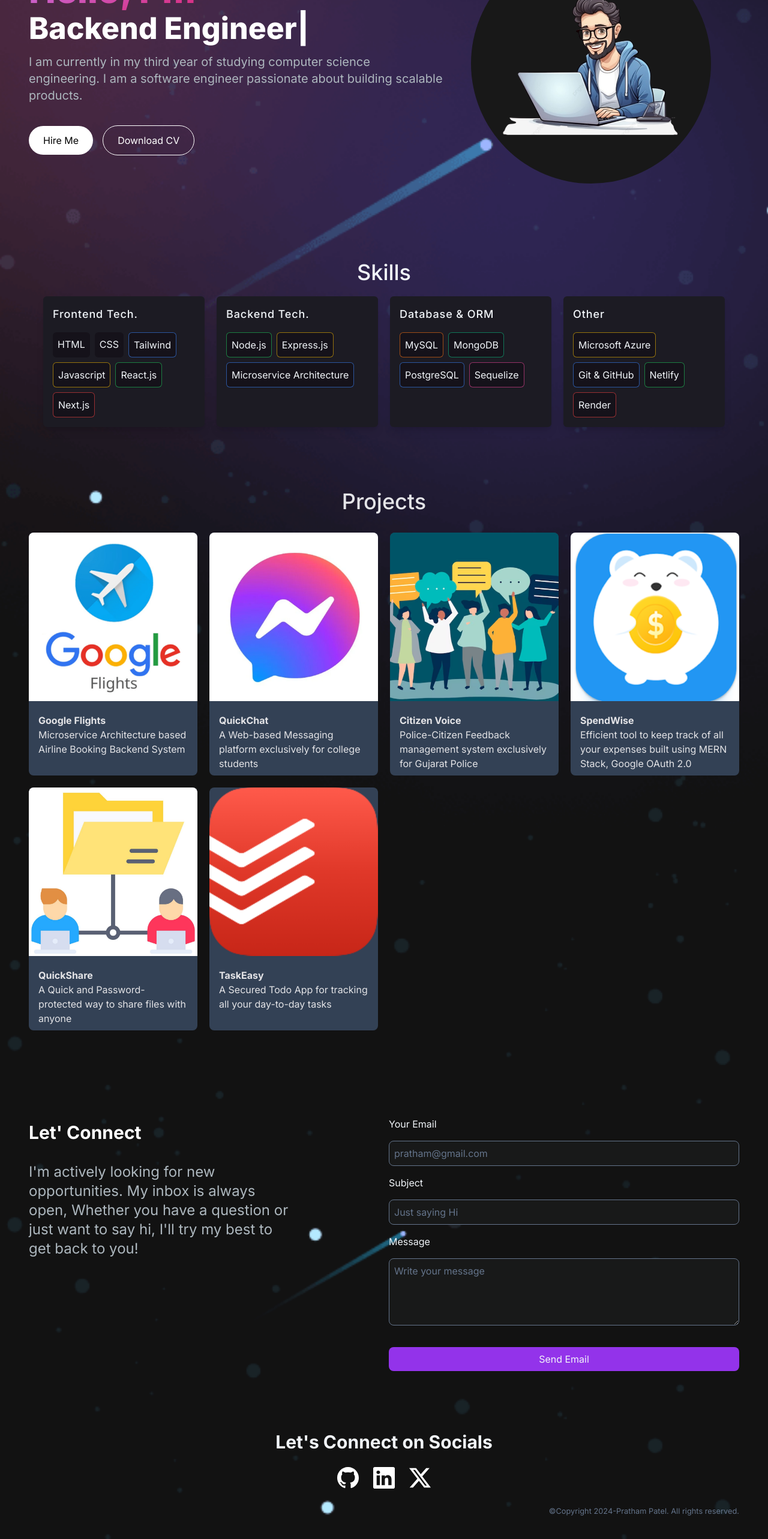
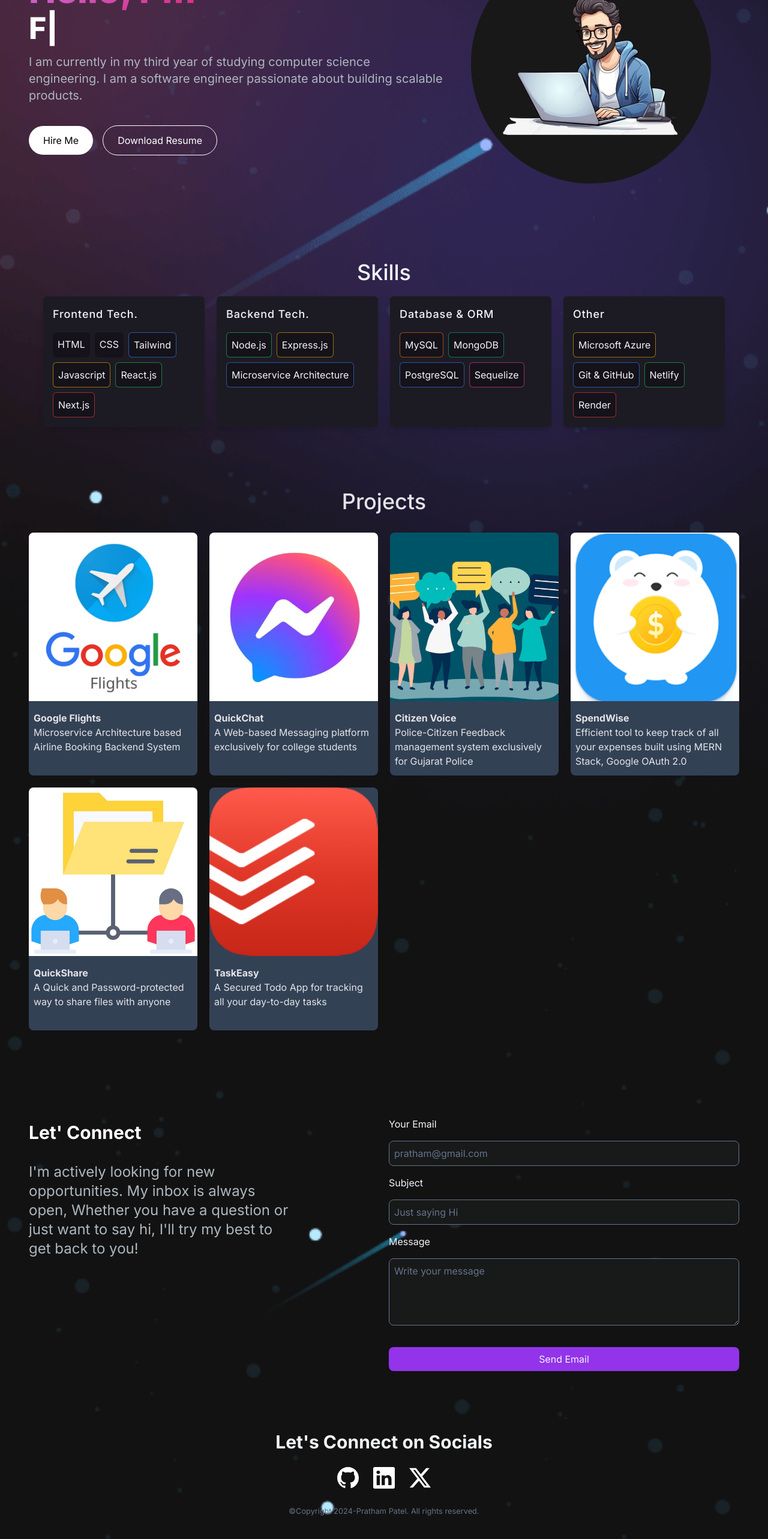
Before and after one commit to PrathamPatel010/Developer-Portfolio-2.0, a Next.js app: page / in a window 1280 px wide. Shown: the part 206-2772 px from the top of the page at 60% size. Built offline with nearby package versions, Linux system fonts and the light colour scheme.

Commit message:
removed some unnecessary paddings

```diff
--- a/src/app/components/Cards/ProjectCard.jsx
+++ b/src/app/components/Cards/ProjectCard.jsx
@@ -13,7 +13,7 @@ const ProjectsCard = ({ title, src, href, details }) => {
                     height={700}
                     className="aspect-video object-fit md:aspect-square md:object-cover"
                 />
-                <div className="flex flex-col px-4 py-2 h-max md:h-40 lg:h-32 xl:h-28">
+                <div className="flex flex-col px-2 py-1 h-max md:h-40 lg:h-32 xl:h-28">
                     <div className="flex font-bold">{title}</div>
                     <div className="flex text-info text-s">{details}</div>
                 </div>
--- a/src/app/components/Footer.jsx
+++ b/src/app/components/Footer.jsx
@@ -19,7 +19,7 @@ const Footer = () => {
                             <BsTwitterX/>
                         </Link>
                 </div>
-                <div className="pt-5 text-slate-500 text-right">
+                <div className="pt-5 text-slate-500 text-center">
                     <small>©Copyright 2024-Pratham Patel. All rights reserved.</small>
                 </div>
             </section>
--- a/src/app/components/HeroSection.jsx
+++ b/src/app/components/HeroSection.jsx
@@ -2,12 +2,8 @@
 import { TypeAnimation } from 'react-type-animation';
 import Image from "next/image";
 import {about} from '../data';
-import Link from "next/link";
 
 const HeroSection = () => {
-    const downloadCV = () => {
-
-    }
 
     return(
         <section id={'hero'}>
@@ -42,8 +38,8 @@ const HeroSection = () => {
                         <button onClick={()=>window.location.href='#connect'} className={'px-6 py-3 w-full sm:w-fit rounded-full mr-4 text-black bg-white hover:bg-slate-400'}>
                             Hire Me
                         </button>
-                        <button onClick={downloadCV} className={'px-6 py-3 w-full sm:w-fit rounded-full text-white border border-white bg-transparent hover:bg-slate-500 mt-3'}>
-                            <a href={'/PrathamPatel_Resume.pdf'} download={'PrathamPatel_Resume'} rel={"noopener noreferrer"} target={'_blank'}>Download CV</a>
+                        <button className={'px-6 py-3 w-full sm:w-fit rounded-full text-white border border-white bg-transparent hover:bg-slate-500 mt-3'}>
+                            <a href={'/PrathamPatel_Resume.pdf'} download={'PrathamPatel_Resume'} rel={"noopener noreferrer"} target={'_blank'}>Download Resume</a>
                         </button>
                     </div>
                 </div>
--- a/src/app/components/ProjectSection.jsx
+++ b/src/app/components/ProjectSection.jsx
@@ -3,7 +3,7 @@ import ProjectsCard from '../components/Cards/ProjectCard';
 const ProjectCardSection = ({ title, data }) => {
 
     return (
-        <section id={'projects'} className="grid gap-8 p-5 mt-5 md:mt-20 md:p-0">
+        <section id={'projects'} className="grid gap-8 mt-5 md:mt-20 md:p-0">
             <div className="text-3xl md:text-4xl font-medium text-zinc-200 text-center">{title}</div>
             <div className="grid grid-cols-1 md:grid-cols-3 lg:grid-cols-4 xl:grid-cols-4 gap-5">
                 {data.map((card) => (
--- a/src/app/page.jsx
+++ b/src/app/page.jsx
@@ -14,7 +14,7 @@ export default function Home() {
     useEffect(() => {
         const timeout = setTimeout(() => {
             setLoading(false);
-        }, 2000);
+        }, 1000);
 
         return () => clearTimeout(timeout); // Cleanup function
     }, []);
```
